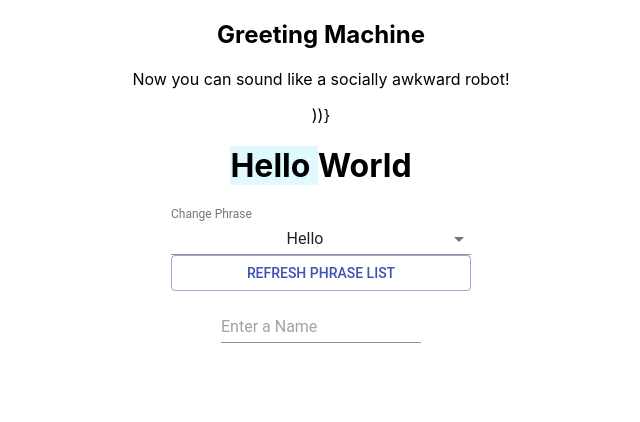
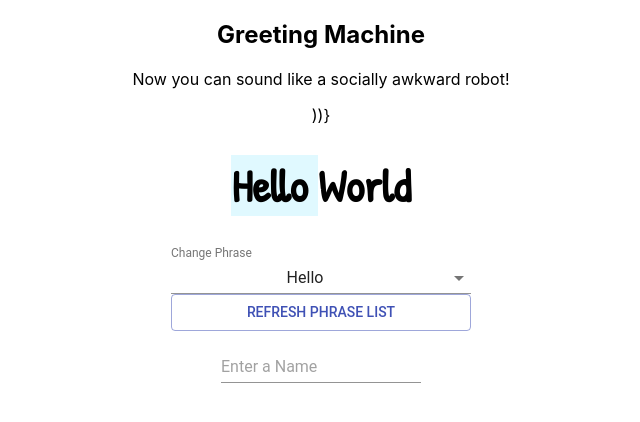
Before and after one commit to jennego/greet-machine, a React (Create React App) app: page / in a window 1280 px wide. Shown: the top 422 px of the page, without its empty margins (319-959 px from the left). Built offline with nearby package versions, Linux system fonts and the light colour scheme.

Commit message:
Add google fonts

```diff
--- a/src/App.css
+++ b/src/App.css
@@ -1,9 +1,16 @@
+@import url('https://fonts.googleapis.com/css?family=Patrick+Hand');
+
 .App {
   text-align: center;
 }
 
 .phrase {
   width: 300px;
+}
+
+h1.main-phrase {
+  font-family: 'Patrick Hand', cursive;
+  font-size: 45px;
 }
 
 .NameInsertWrapper {
```
Also changed, not shown: src/conponents/innerJSON.js (added).
